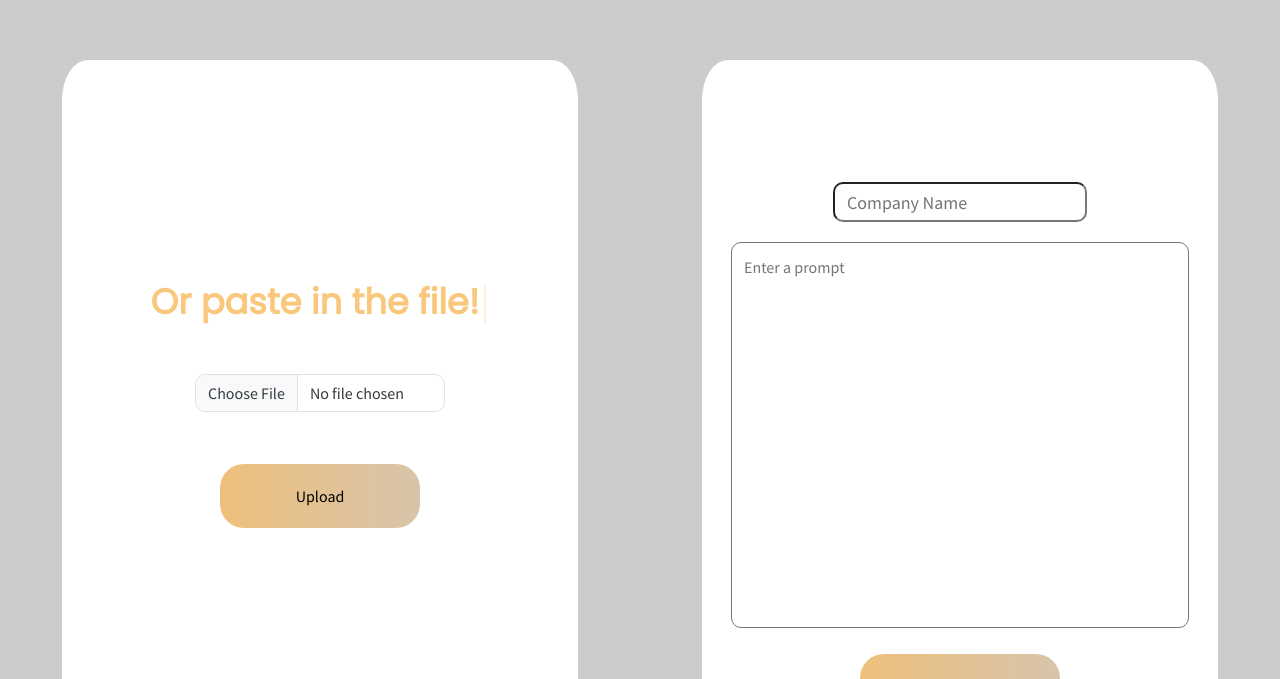
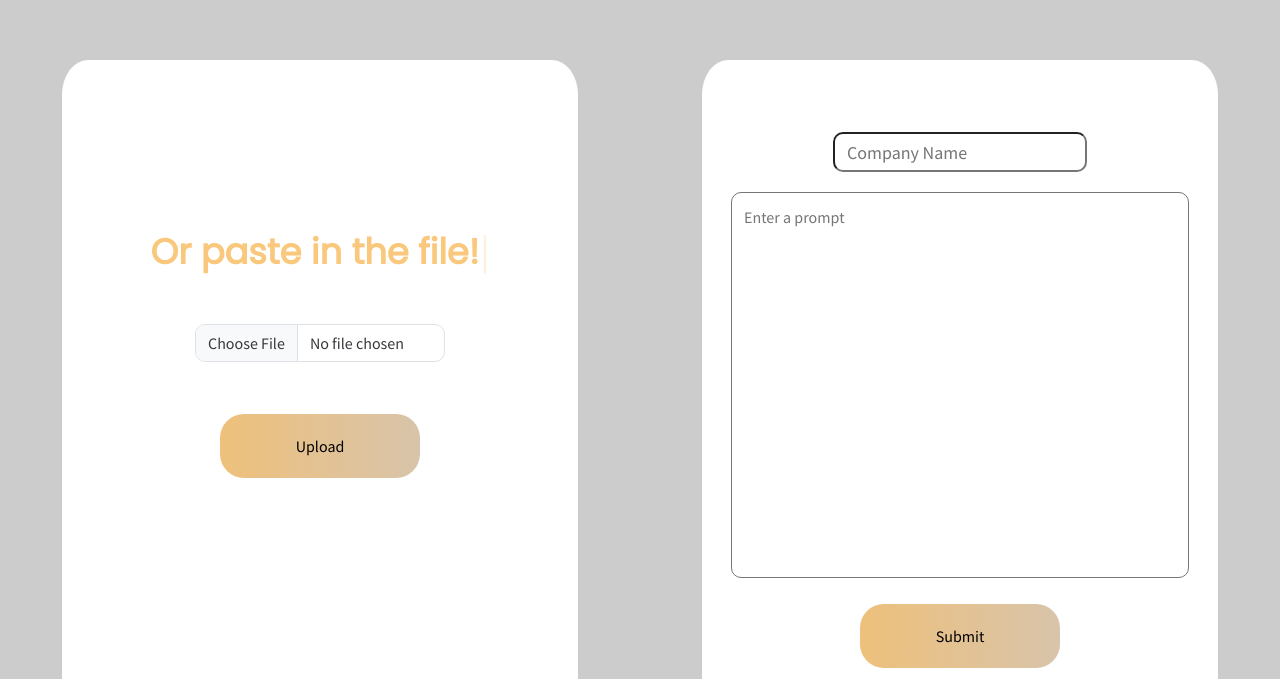
Before and after one commit to larryz1230/TOSter, a React (Create React App) app: page /upload in a window 1280 px wide. Shown: the part 114-793 px from the top of the page. Built offline with nearby package versions, Linux system fonts and the light colour scheme; no server answers.

Commit message:
css change

```diff
--- a/src/index.css
+++ b/src/index.css
@@ -189,8 +189,6 @@ button {
   padding: 9rem 0 2rem !important;
   text-align: center;
   position: relative;
-
-  margin-right: 500px;
 }
 
 /*Column on right side*/
@@ -198,7 +196,6 @@ button {
   padding: 9rem 0 2rem !important;
   text-align: left;
   position: relative;
-  margin-left: 500px;
 }
 
 .choose-file-container {
@@ -252,6 +249,6 @@ button {
   background-color: white;
   border-radius: 5%;
   margin: 0 50px;
-  height: 800px;
+  height: 700px;
 }
 /*End up uploads*/
```
